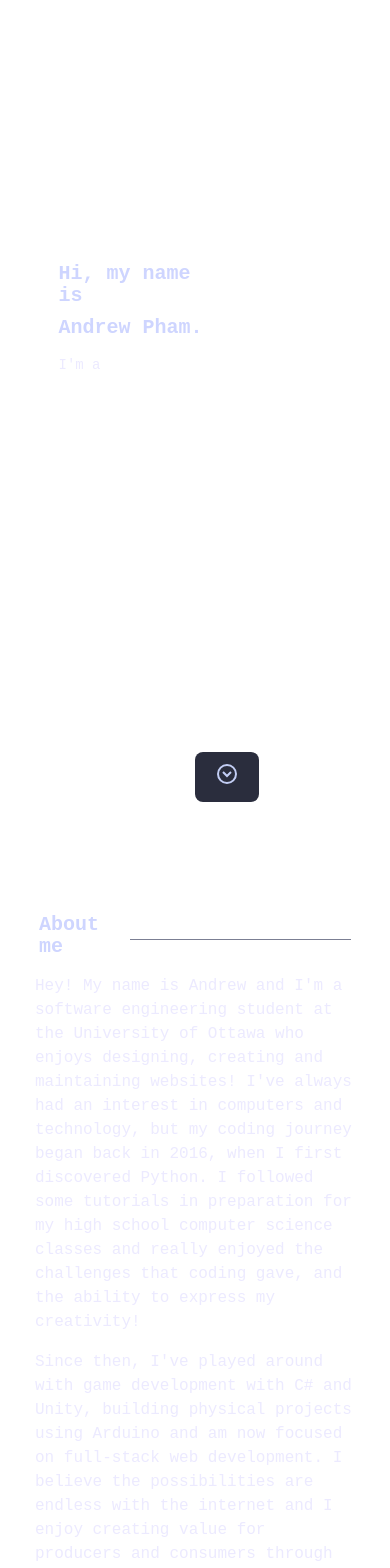
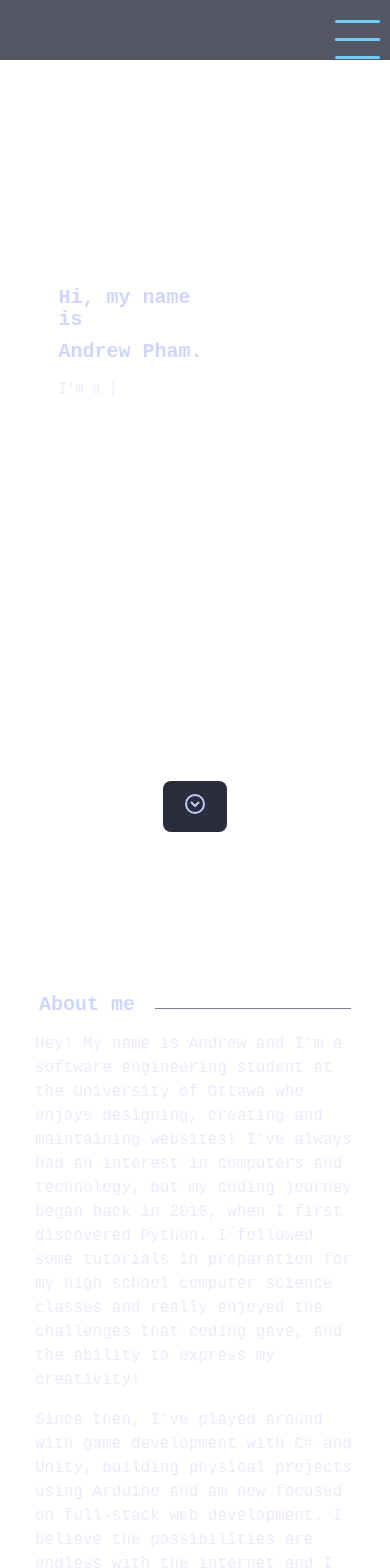
Before and after one commit to andrewbapham/andrewbapham.github.io, a React (Vite) app: page / in a window 390 px wide. Shown: the top 1568 px of the page. Built offline with nearby package versions, Linux system fonts and the light colour scheme.

Commit message:
Added NavBar and styling changes

```diff
--- a/src/App.css
+++ b/src/App.css
@@ -1,11 +1,13 @@
 section {
-	height: 100vh;
+	min-height: 100vh;
+	padding: 40px 0px;
 }
 
 .section-header {
 	position: relative;
 	display: flex;
 	align-items: center;
+	white-space: nowrap;
 }
 
 .section-header::after {
@@ -19,6 +21,12 @@ section {
 	background-color: var(--light-gray);
 }
 
+@media (max-width: 800px) {
+	.section-header::after {
+		width: 100%;
+	}
+}
+
 .list-text {
 	color: var(--lightest-slate);
 }
--- a/src/App.tsx
+++ b/src/App.tsx
@@ -5,19 +5,32 @@ import TransitionButton from "./assets/components/TransitionButton";
 import SocialSidebar from "./assets/components/SocialSidebar";
 import React from "react";
 import About from "./assets/components/About";
+import Experience from "./assets/components/Experience";
+import Projects from "./assets/components/Projects";
+import NavBar from "./assets/components/NavBar";
 
 function App() {
 	//const [count, setCount] = useState(0);
 
 	return (
 		<div className="App">
+			<NavBar />
+
 			<section id="intro-page">
 				<Intro />
 				<TransitionButton target={"#about"} />
 			</section>
 			<section id="about">
 				<About />
-				<TransitionButton target={"#about"} />
+				<TransitionButton target={"#experience"} />
+			</section>
+			<section id="experience">
+				<Experience />
+				<TransitionButton target={"#projects"} />
+			</section>
+			<section id="projects">
+				<Projects />
+				<TransitionButton target={"#experience"} />
 			</section>
 
 			<SocialSidebar />
--- a/src/assets/components/About.tsx
+++ b/src/assets/components/About.tsx
@@ -1,13 +1,12 @@
 import { motion } from "framer-motion";
 import React from "react";
 import "./component-styles/About.css";
-import Experience from "./Experience";
 import img1 from "./images/portrait.jpg";
 
 function About() {
 	return (
 		<div className="about-section">
-			<div className="about about-content">
+			<div className="about main-content">
 				<h1 className="section-header">About me</h1>
 				<div className="about-inner">
 					<div>
@@ -28,7 +27,7 @@ function About() {
 							endless with the internet and I enjoy creating value for producers
 							and consumers through websites.
 						</p>
-						<p>Recenntly, I've been working with: </p>
+						<p>Recently, I've been working with: </p>
 						<ul>
 							<li>
 								<span className="list-text">JavaScript</span>
@@ -55,10 +54,6 @@ function About() {
 					</div>
 				</div>
 			</div>
-			<div className="experience about-content">
-				<h1 className="section-header">Experience</h1>
-				<Experience />
-			</div>
 		</div>
 	);
 }
--- a/src/assets/components/Experience.tsx
+++ b/src/assets/components/Experience.tsx
@@ -4,10 +4,17 @@ import "./component-styles/Experience.css";
 function Experience() {
 	return (
 		<div>
-			<div className="experience-card">
+			<div className="experience-card main-content">
+				<h1 className="section-header">Experience</h1>
 				<h3 className="job-title">
 					Software Developer, Co-op
-					<span className="company-name"> @ Recollective Inc.</span>
+					<span className="company-name">
+						{" "}
+						@{" "}
+						<a href="https://recollective.com/" target={"_blank"}>
+							Recollective Inc.
+						</a>
+					</span>
 				</h3>
 				<h4 className="work-dates">May 2022 - September 2022</h4>
 				<ul>
--- /dev/null
+++ b/src/assets/components/NavBar.tsx
@@ -0,0 +1,82 @@
+import { transform } from "framer-motion";
+import React, { useEffect, useState } from "react";
+import "./component-styles/NavBar.css";
+
+function NavBar() {
+	const [navExpanded, setNavExpanded] = useState(false);
+
+	const slideOut = {
+		transform: "translateX(0vw)",
+	};
+	const slideIn = {
+		transform: "translateX(100vw)",
+	};
+
+	function handleNavClick(): void {
+		let val: boolean = !navExpanded;
+		console.log(val);
+		setNavExpanded(val);
+	}
+
+	useEffect(() => {
+		const handleResize = () => {
+			if (window.innerWidth > 767) {
+				console.log("close menu");
+				setNavExpanded(false);
+			}
+		};
+		window.addEventListener("resize", handleResize);
+		return () => window.removeEventListener("resize", handleResize);
+	}, []);
+
+	return (
+		<nav className="navigation">
+			<div className="nav-collapsed">
+				<div
+					id="hamburger"
+					onClick={() => handleNavClick()}
+					className={navExpanded ? "open" : "closed"}
+				>
+					<span></span>
+					<span></span>
+					<span></span>
+					<span></span>
+				</div>
+				<aside className="closed" style={navExpanded ? slideOut : slideIn}>
+					<ul>
+						<li>
+							<a href="#about">About me</a>
+						</li>
+						<li>
+							<a href="#experience">Experience</a>
+						</li>
+						<li>
+							<a href="#projects">Projects</a>
+						</li>
+						<li className="resume">
+							<a href="/resume">Resume</a>
+						</li>
+					</ul>
+				</aside>
+			</div>
+			<div className="nav-regular">
+				<ul>
+					<li>
+						<a href="#about">About me</a>
+					</li>
+					<li>
+						<a href="#experience">Experience</a>
+					</li>
+					<li>
+						<a href="#projects">Projects</a>
+					</li>
+					<li className="resume">
+						<a href="/resume">Resume</a>
+					</li>
+				</ul>
+			</div>
+		</nav>
+	);
+}
+
+export default NavBar;
--- /dev/null
+++ b/src/assets/components/Projects.tsx
@@ -0,0 +1,12 @@
+import React from "react";
+
+function Projects() {
+	return (
+		<div className="main-content">
+			<h1 className="section-header">Projects</h1>
+			<p>Currently a work in progress, come back later to check it out!</p>
+		</div>
+	);
+}
+
+export default Projects;
--- a/src/assets/components/TransitionButton.tsx
+++ b/src/assets/components/TransitionButton.tsx
@@ -13,8 +13,7 @@ function TransitionButton(props: { target: string }) {
 						backgroundColor: "#2a2d3d",
 					}}
 					whileHover={{
-						scale: 1.2,
-						backgroundColor: "#5d6488",
+						scale: 1.3,
 					}}
 				>
 					<svg
--- a/src/assets/components/component-styles/About.css
+++ b/src/assets/components/component-styles/About.css
@@ -1,8 +1,4 @@
-#about {
-	padding-top: 40px;
-}
-
-.about-content {
+.main-content {
 	width: 80%;
 	margin: 30px auto;
 }
@@ -14,6 +10,7 @@
 
 	display: inline-block;
 	background-color: var(--teal);
+
 }
 
 .about img {
@@ -52,6 +49,7 @@
 		max-height: 22vw;
 		max-width: 22vw;
 		margin: auto;
+		margin-bottom: 100px
 	}
 }
 
--- /dev/null
+++ b/src/assets/components/component-styles/NavBar.css
@@ -0,0 +1,138 @@
+.navigation{
+	width: 100%;
+	height: 60px;
+	display: flex;
+	align-items: center;
+	position: fixed;
+	background-color: rgba(42, 45, 61, 0.8);
+	z-index: 999;
+	overflow: hidden;
+
+}
+
+.nav-regular{
+	margin-left: auto;
+	padding-right: 20px
+}
+
+.nav-regular ul {
+	display: flex;
+	list-style-type: none;
+	gap: 20px;
+}
+
+.nav-collapsed {
+	margin-left: auto;
+	margin-top: 10px;
+	display: none;
+}
+.nav-collapsed ul {
+	list-style-type: none;
+	gap: 20px;
+	padding: 0;
+}
+.nav-collapsed li {
+	text-align: center;
+	margin: 40px auto 40px;
+}
+
+aside{
+	position: fixed;
+	width: min(75vw, 400px);
+	top: 0px;
+	right:0px;
+	height:100vh;
+	display: flex;
+	align-items: center;
+	justify-content: center;
+	background-color: #1f212d;
+	transform: translateX(0vw);
+	transition-duration:250ms;
+	transition-delay: 0ms;
+}
+
+@media screen and (max-width: 768px) {
+	.nav-collapsed{
+		display: block;
+	}
+
+	.nav-regular{
+		display:none;
+	}
+  }
+
+#hamburger{
+	width: 45px;
+	height: 30px;
+	position: relative;
+	margin: 10px;
+	-webkit-transform: rotate(0deg);
+	-moz-transform: rotate(0deg);
+	-o-transform: rotate(0deg);
+	transform: rotate(0deg);
+	-webkit-transition: .5s ease-in-out;
+	-moz-transition: .5s ease-in-out;
+	-o-transition: .5s ease-in-out;
+	transition: .5s ease-in-out;
+	cursor: pointer;
+	z-index: 99;
+  }
+
+#hamburger span {
+	display: block;
+	position: absolute;
+	height: 3px;
+	width: 100%;
+	background: var(--teal);
+	border-radius: 9px;
+	opacity: 1;
+
+	-webkit-transform: rotate(0deg);
+	-moz-transform: rotate(0deg);
+	-o-transform: rotate(0deg);
+	transform: rotate(0deg);
+	-webkit-transition: .25s ease-in-out;
+	-moz-transition: .25s ease-in-out;
+	-o-transition: .25s ease-in-out;
+	transition: .25s ease-in-out;
+
+
+  }
+
+  #hamburger span:nth-child(1) {
+	top: 0px;
+  }
+
+  #hamburger span:nth-child(2),#hamburger span:nth-child(3) {
+	top: 18px;
+  }
+
+  #hamburger span:nth-child(4) {
+	top: 36px;
+  }
+
+  #hamburger.open span:nth-child(1) {
+	top: 18px;
+	width: 0%;
+	left: 5%;
+  }
+
+  #hamburger.open span:nth-child(2) {
+	-webkit-transform: rotate(45deg);
+	-moz-transform: rotate(45deg);
+	-o-transform: rotate(45deg);
+	transform: rotate(45deg);
+  }
+
+  #hamburger.open span:nth-child(3) {
+	-webkit-transform: rotate(-45deg);
+	-moz-transform: rotate(-45deg);
+	-o-transform: rotate(-45deg);
+	transform: rotate(-45deg);
+  }
+
+  #hamburger.open span:nth-child(4) {
+	top: 18px;
+	width: 0%;
+	left: 5%;
+  }
--- a/src/assets/components/component-styles/TransitionButton.css
+++ b/src/assets/components/component-styles/TransitionButton.css
@@ -1,10 +1,22 @@
 .transition-button {
 	position: absolute;
-	bottom: 5%;
-	left: 50%;
+	bottom: 10%;
+	left:0;
+	right:0;
+	text-align: center;
+}
+
+@media screen and (max-height: 750px){
+	.transition-button{
+		display: none;
+	}
 }
 
 .arrow-svg {
 	filter: invert(89%) sepia(30%) saturate(3655%) hue-rotate(187deg)
 		brightness(111%) contrast(91%);
 }
+
+.transition-button-wrapper {
+	padding-bottom: 100px;
+}
--- a/src/index.css
+++ b/src/index.css
@@ -29,7 +29,7 @@ a {
 	text-decoration: none;
 }
 a:hover {
-	color: #535bf2;
+	color: var(--teal);
 }
 
 body {
@@ -58,13 +58,13 @@ button {
 	cursor: pointer;
 	transition: border-color 0.25s;
 }
-button:hover {
-	border-color: #646cff;
+/* button:hover {
+	border-color: var(--teal);
 }
 button:focus,
 button:focus-visible {
 	outline: 4px auto -webkit-focus-ring-color;
-}
+} */
 
 @media (prefers-color-scheme: light) {
 	:root {
--- a/tsconfig.json
+++ b/tsconfig.json
@@ -14,7 +14,8 @@
     "resolveJsonModule": true,
     "isolatedModules": true,
     "noEmit": true,
-    "jsx": "react-jsx"
+    "jsx": "react-jsx",
+    "typeRoots": ["node_modules/@types", "src/types"]
   },
   "include": ["src"],
   "references": [{ "path": "./tsconfig.node.json" }]
```
